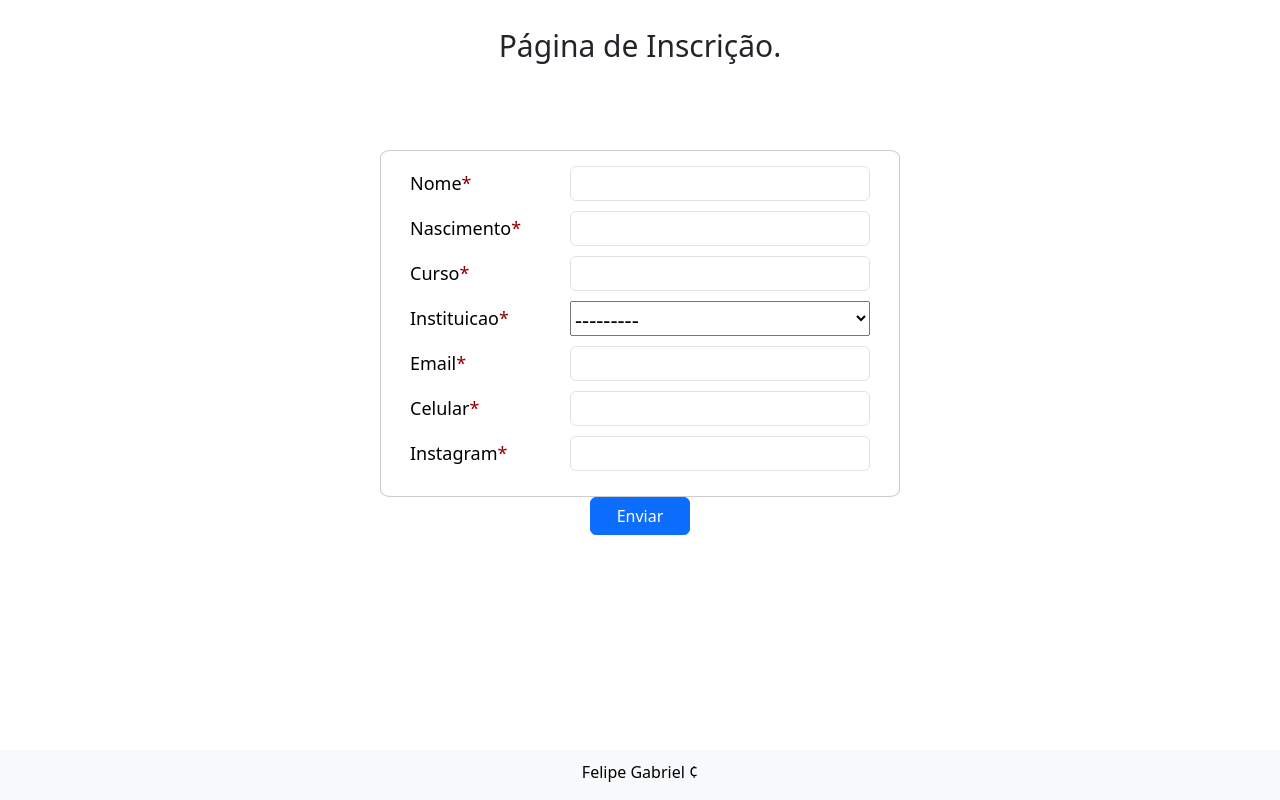
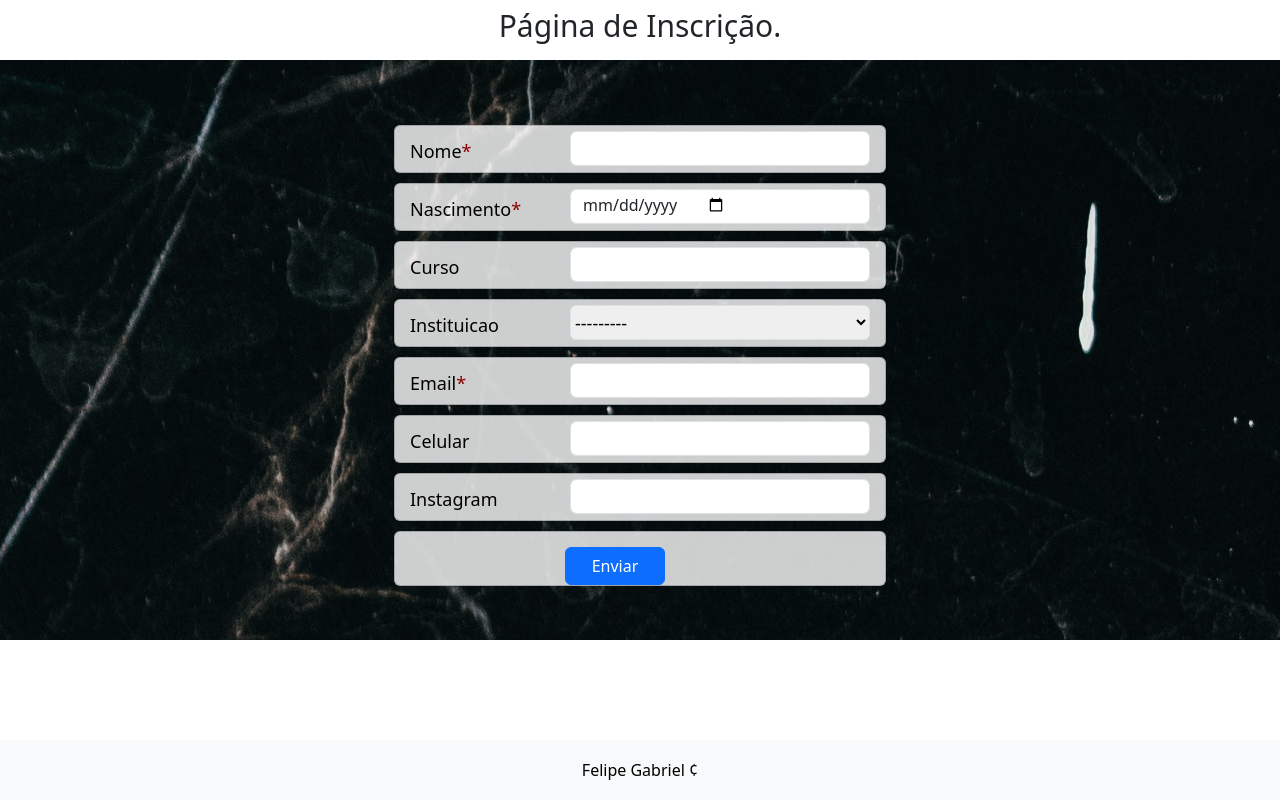
Before and after one commit to fsilva19/FormularioDjango, a Django app: page / in a window 1280 px wide. Run offline with Django 4.2, Linux system fonts and the light colour scheme; some libraries are stand-ins or nearby versions.

Commit message:
back pronto

```diff
--- a/formulario/form/forms.py
+++ b/formulario/form/forms.py
@@ -1,15 +1,32 @@
 from django import forms
 from crispy_forms.helper import FormHelper
+from crispy_forms.layout import Submit, Layout, Div, Field
 from .models import Forms
 
+class DateInput(forms.DateInput):
+    input_type = "date"
 class formularioView(forms.ModelForm):
-
     class Meta:
         model = Forms
-        fields = ('nome','nascimento', 'curso', 'instituicao', 'email', 'celular', 'instagram')
-        render_required_fields = False
+
+        fields = '__all__'
+        widgets = {
+            'nascimento': DateInput()
+        }
+
 
     def __init__(self, *args, **kwargs):
         super().__init__(*args, **kwargs)
         self.helper = FormHelper(self)
+        self.helper.form_method = 'POST'
+        #ADICIONANDO CLASS PARA ESTILIZAR:
         self.helper.label_class = 'col-sm-6'
+        #ADICIONANDO BOTÃO ENVIAR:
+        self.helper.add_input(Submit('btn btn-primary', 'Enviar'))
+        #ADICIONANDO CLASS PARA ESTILIZAR:
+        self.helper.label_class = 'col-form-label'
+        #TIRANDO O FIELD REQUIRED
+        self.fields['curso'].required = False
+        self.fields['instituicao'].required = False
+        self.fields['celular'].required = False
+        self.fields['instagram'].required = False
--- a/formulario/form/static/css/style.css
+++ b/formulario/form/static/css/style.css
@@ -4,11 +4,13 @@
 */
 /*CABEÇALHO*/
 html{
+    display: grid;
+    grid: 3;
     font-family:system-ui, -apple-system, BlinkMacSystemFont, 'Segoe UI', Roboto, Oxygen, Ubuntu, Cantarell, 'Open Sans', 'Helvetica Neue', sans-serif;
 }
 #cabecalho{
     width: 100%;
-    height: 100px;
+    height: 60px;
     display: flex;
     justify-content: center;
     align-items: center;
@@ -20,7 +22,9 @@
 /*CORPO DO FORMULÁRIO*/
 .pai{
     width: 100%;
+    height: 580px;
     display: grid;
+    background-image: url("./imagens/background.jpg");
 }
 .formulario{ /*form*/
     display: grid;
@@ -34,13 +38,19 @@
     justify-content: center;
     align-items: center;
     text-align: center;
-    border-color: black;
-    border: 0.5px solid rgba(0,0,0,0.2);
-    border-radius: 2%;
+
+    z-index: 2;
 }
 .secao1, .form-group{/*CADA LINHA DO FORMULARIO*/
     display: flex;
+    border-color: black;
+    border: 0.5px solid rgba(0,0,0,0.2);
+    border-radius: 0.375rem;
+    background-color: rgba(255,255,255,0.8);
     margin-bottom: 10px;
+    padding-left: 15px;
+    padding-right: 15px;
+    padding-top: 5px;
 }
 .col-form-label, .requiredField{ /*TÍTULOS DE CADA LINHA*/
     width: 200px;
@@ -63,6 +73,15 @@
     text-align: left;
     margin-left: -40px;
 }
+.select{
+    font-size: 18px;
+    text-align: left;
+    justify-content: start;
+    align-items: center;
+    font-family: system-ui, -apple-system, BlinkMacSystemFont, 'Segoe UI', Roboto, Oxygen, Ubuntu, Cantarell, 'Open Sans', 'Helvetica Neue', sans-serif;
+    border: 1px solid #dee2e6;
+    border-radius: 0.375rem;
+}
 /*.custom-select{ /*INPUT DE SELEÇÃO
     width: 350px;
     height: 35px;
@@ -84,18 +103,20 @@
     align-items: center;
     justify-content: center;
     text-align: center;
+    margin-left: -45px;
+    margin-top: 10px;
 }
 footer{
     background-color: #f8f9fa;
-    height: 50px;
+    height: 60px;
     width: 100%;
+    display: grid;
     margin: auto;
     position: fixed;
     text-align: center;
     align-items: center;
     justify-content: center;
     bottom: 0;
-    padding-top: 10px;
     color: #000000;
     font-weight:500;
     font-size: 16px;
--- a/formulario/form/templates/formbase.html
+++ b/formulario/form/templates/formbase.html
@@ -15,7 +15,7 @@
         <h1 class="nome-cabeca">Página de Inscrição.</h1>
     </header>
     <div class="pai">
-        <form action="" id="formulario" class="formulario" method="POST">
+        <form action="{% url 'formulario_principal' %}" id="formulario" class="formulario" method="POST">
             {% csrf_token %}
             {% crispy form %}
             <!--<div class="secao1">
@@ -57,7 +57,6 @@
                 <label for="instagram" class="col-sm-6 col-form-label">Usuário do instagram: </label>
                 <input type="text" id="instagram" name="instagram" class="form-control" placeholder="Digite o seu usuário...">
             </div>-->
-            <button type="submit" class="btn btn-primary">Enviar</button>
         </form>
     </div>
     <footer>
--- a/formulario/form/urls.py
+++ b/formulario/form/urls.py
@@ -3,4 +3,5 @@
 #APLICATIVO
 urlpatterns = [
     path('',views.formBase, name='formulario_principal'),
+    path('teste',views.pagTestando, name='Pag_teste'),
 ]
--- a/formulario/form/views.py
+++ b/formulario/form/views.py
@@ -1,15 +1,15 @@
-from django.shortcuts import render
-from django.http import HttpResponse
+from django.shortcuts import render, redirect
 from .forms import formularioView
 
 
 def formBase(request):
     if request.method == 'POST':
         form = formularioView(request.POST)
+        form.nome = request.POST.get('nome', None)
         if form.is_valid():
             form.save()
-        else:
-            print("enviou")
+            return redirect('/')
+            #return render(request, 'formbase.html', {'form': form})
     else:
         form = formularioView()
         return render(request, 'formbase.html', {'form': form})
```
Also changed, not shown: formulario/db.sqlite3, formulario/form/static/css/imagens/background.jpg (added).
